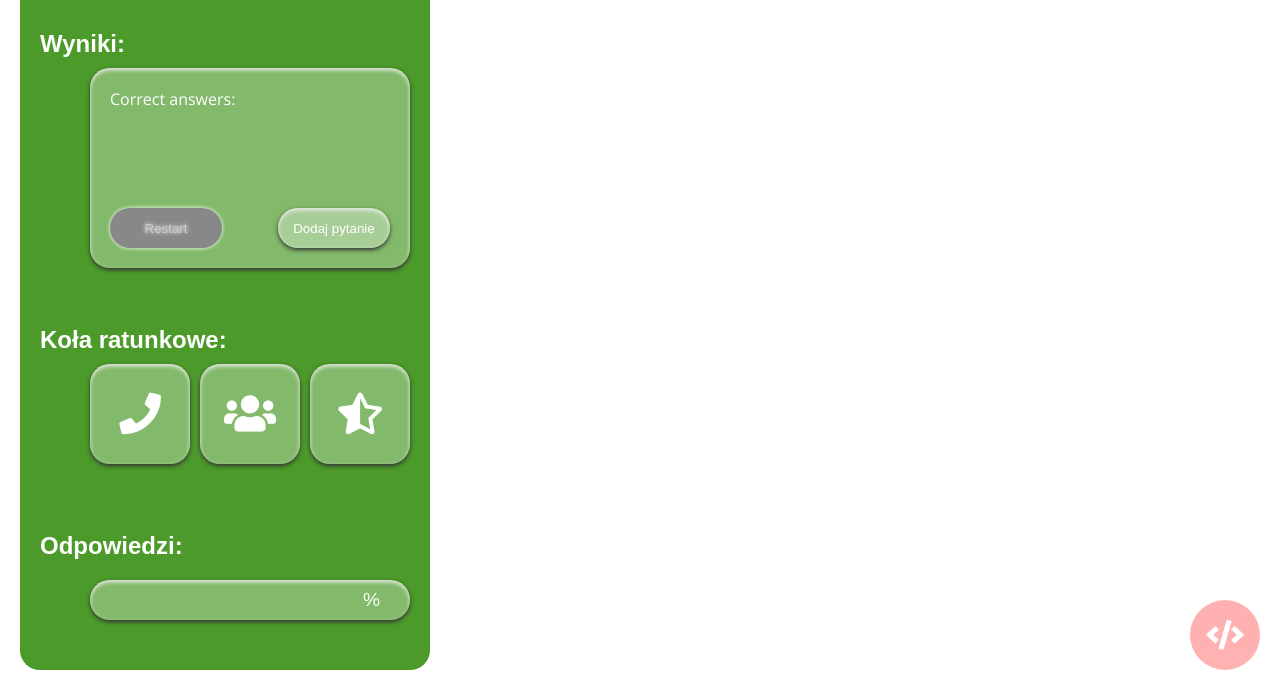
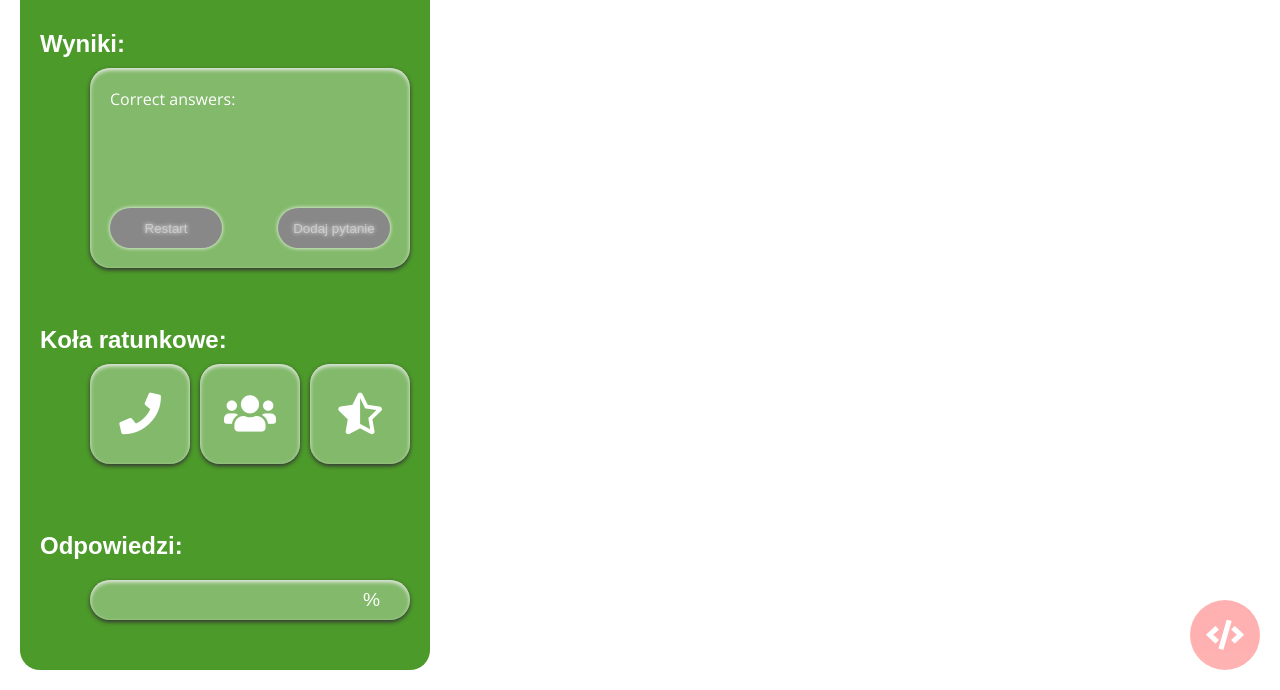
Before and after one commit to krzemGit/express-quiz, a website: page public/index.html in a window 1280 px wide. Shown: the part 110-800 px from the top of the page. Drawn offline with nearby package versions, Linux system fonts and the light colour scheme; no server answers; a web font is replaced by a local one.

Commit message:
disabled add question button in control panel

```diff
--- a/public/index.html
+++ b/public/index.html
@@ -27,7 +27,7 @@
                     <p class="results__final"></p>
                     <p class="results__btns">
                         <button class="btn results__btn disabled" disabled>Restart</button>
-                        <button id="addQ" class="btn results__btn">Dodaj pytanie</button>
+                        <button id="addQ" class="btn results__btn disabled" disabled>Dodaj pytanie</button>
                     </p>
 
                 </div>
```
